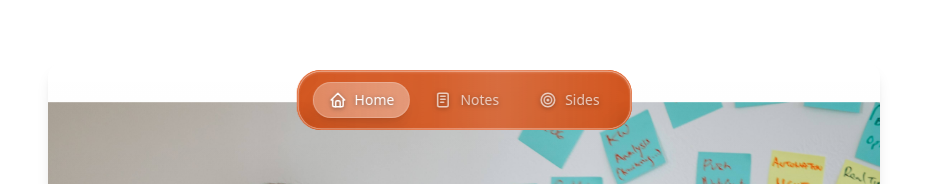
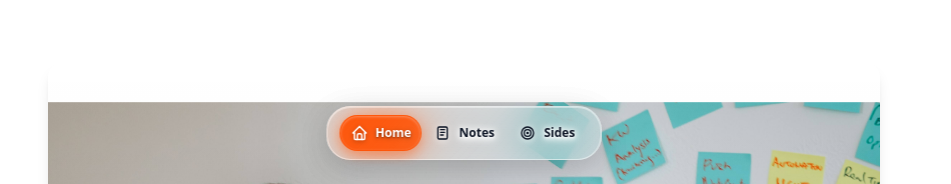
Before and after one commit to henrykobutra/kobutra-25, a Next.js app: page / in a window 1280 px wide. Shown: the part 616-800 px from the top of the page, without its empty margins (176-1127 px from the left). Built offline with nearby package versions, Linux system fonts and the light colour scheme.

Commit message:
feat: redesign bottom navigation with Framer Motion animations and glass effect

```diff
--- a/components/ui/bottom-navigation.tsx
+++ b/components/ui/bottom-navigation.tsx
@@ -1,8 +1,8 @@
 "use client"
 
+import { motion } from "framer-motion"
 import { usePathname, useRouter } from "next/navigation"
 import { IconHome, IconNotes, IconTarget } from "@tabler/icons-react"
-import EnhancedLiquidGlass from "@/components/ui/enhanced-liquid-glass"
 
 interface NavigationItem {
   id: string
@@ -17,50 +17,220 @@ const navigationItems: NavigationItem[] = [
   { id: "sides", label: "Sides", path: "/sides", icon: IconTarget },
 ]
 
+// Animation variants
+const containerVariants = {
+  hidden: {
+    y: 100,
+    opacity: 0,
+    scale: 0.9
+  },
+  visible: {
+    y: 0,
+    opacity: 1,
+    scale: 1,
+    transition: {
+      staggerChildren: 0.1,
+      delayChildren: 0.2
+    }
+  }
+}
+
+
+
 export default function BottomNavigation() {
   const pathname = usePathname()
   const router = useRouter()
 
   const getActiveItem = () => {
-    const item = navigationItems.find(item => item.path === pathname)
-    return item?.id || "home"
+    // Handle exact path matches first
+    const exactMatch = navigationItems.find(item => item.path === pathname)
+    if (exactMatch) {
+      return exactMatch.id
     }
 
+    // Handle path-based matching for nested routes
+    if (pathname.startsWith("/notes")) {
+      return "notes"
+    }
+    if (pathname.startsWith("/sides")) {
+      return "sides"
+    }
+
+    // Default to home for root path or any unmatched path
+    return "home"
+  }
+
+  const activeItemId = getActiveItem()
+
+
   return (
-    <div className="fixed bottom-6 left-1/2 transform -translate-x-1/2 z-50">
-      <EnhancedLiquidGlass
-        displacementScale={15}
-        blurAmount={6}
-        saturation={140}
-        aberrationIntensity={1.5}
-        cornerRadius={24}
-        padding="12px 16px"
-        className="backdrop-blur-xl bg-orange-600/70"
+    <motion.div
+      className="fixed bottom-6 left-1/2 transform -translate-x-1/2 z-50"
+      variants={containerVariants}
+      initial="hidden"
+      animate="visible"
+      whileHover={{
+        y: -2,
+        transition: { duration: 0.2 }
+      }}
     >
-        <nav className="flex items-center gap-2">
-          {navigationItems.map((item) => (
-            <button
+      <motion.div
+        whileHover={{ scale: 1.05 }}
+        transition={{ duration: 0.2 }}
+      >
+        <div className="backdrop-blur-xl bg-white/20 border border-white/40 rounded-3xl px-3 py-2 shadow-2xl" style={{
+          background: 'linear-gradient(135deg, rgba(255,255,255,0.25) 0%, rgba(255,255,255,0.1) 100%)',
+          backdropFilter: 'blur(20px)',
+          boxShadow: 'inset 0 1px 0 rgba(255,255,255,0.3), 0 8px 32px rgba(0,0,0,0.1)'
+        }}>
+          <nav className="flex items-center gap-0 relative">
+            {/* Smooth sliding active background */}
+            <motion.div
+              className="absolute top-0 bottom-0 rounded-full shadow-lg"
+              style={{
+                background: 'linear-gradient(135deg, rgba(255,79,0,0.9) 0%, rgba(255,79,0,0.8) 100%)',
+                border: '1px solid rgba(255,79,0,0.3)',
+                boxShadow: 'inset 0 1px 3px rgba(255,255,255,0.3), 0 4px 12px rgba(255,79,0,0.3)'
+              }}
+              animate={{
+                x: navigationItems.findIndex(item => item.id === activeItemId) * 82,
+                width: 82
+              }}
+              transition={{
+                type: "spring",
+                stiffness: 400,
+                damping: 30
+              }}
+              layoutId="activeTab"
+            />
+
+            {navigationItems.map((item, index) => {
+              const isActive = activeItemId === item.id
+
+              return (
+                <motion.button
                   key={item.id}
                   onClick={() => router.push(item.path)}
-              className={`relative px-4 py-2 rounded-full transition-all duration-200 cursor-pointer ${
-                getActiveItem() === item.id
-                  ? "text-white bg-white/20 shadow-lg"
-                  : "text-white/70 hover:text-white hover:bg-white/10"
+                  className={`relative flex items-center gap-2 px-3 py-2.5 rounded-full cursor-pointer transition-all duration-200 min-w-[82px] justify-center ${
+                    isActive
+                      ? "text-white font-semibold"
+                      : "text-gray-900 hover:text-black font-semibold"
                   }`}
+                  style={{
+                    textShadow: isActive
+                      ? '0 1px 2px rgba(0,0,0,0.3)'
+                      : '0 1px 3px rgba(255,255,255,0.9), 0 0 8px rgba(255,255,255,0.6)'
+                  }}
+                  whileHover={!isActive ? {
+                    scale: 1.02,
+                    transition: { duration: 0.15 }
+                  } : {}}
+                  whileTap={{
+                    scale: 0.98,
+                    transition: { duration: 0.1 }
+                  }}
+                  initial={{ opacity: 0, y: 20 }}
+                  animate={{
+                    opacity: 1,
+                    y: 0,
+                    transition: { delay: index * 0.08 + 0.2 }
+                  }}
                 >
-              <div className="flex items-center gap-2">
-                <item.icon size={18} className="text-current drop-shadow-[0_1px_2px_rgba(0,0,0,0.5)]" />
-                <span className="text-sm font-medium drop-shadow-[0_1px_2px_rgba(0,0,0,0.5)]">{item.label}</span>
+                  {/* Subtle hover glow for non-active items */}
+                  {!isActive && (
+                    <motion.div
+                      className="absolute inset-0 rounded-full bg-gray-200/50"
+                      initial={{ opacity: 0 }}
+                      whileHover={{ opacity: 1 }}
+                      transition={{ duration: 0.2 }}
+                    />
+                  )}
+
+                  {/* Content */}
+                  <div className="relative flex items-center gap-2 z-10">
+                    <motion.div
+                      animate={{
+                        scale: isActive ? 1.1 : 1,
+                        transition: { duration: 0.2 }
+                      }}
+                      whileHover={{
+                        y: isActive ? 0 : -1,
+                        transition: { duration: 0.15 }
+                      }}
+                      whileTap={{
+                        scale: 0.9,
+                        transition: { duration: 0.1 }
+                      }}
+                    >
+                      <item.icon
+                        size={16}
+                        className={`${
+                          isActive
+                            ? "text-white drop-shadow-[0_1px_2px_rgba(0,0,0,0.3)]"
+                            : "text-current drop-shadow-[0_1px_3px_rgba(255,255,255,0.9)] filter drop-shadow-[0_0_8px_rgba(255,255,255,0.6)]"
+                        }`}
+                      />
+                    </motion.div>
+
+                    <motion.span
+                      className={`text-xs whitespace-nowrap ${
+                        isActive
+                          ? "text-white drop-shadow-[0_1px_2px_rgba(0,0,0,0.3)]"
+                          : "text-current drop-shadow-[0_1px_3px_rgba(255,255,255,0.9)] filter drop-shadow-[0_0_8px_rgba(255,255,255,0.6)]"
+                      }`}
+                      animate={{
+                        scale: isActive ? 1.02 : 1,
+                        transition: { duration: 0.2 }
+                      }}
+                    >
+                      {item.label}
+                    </motion.span>
                   </div>
 
-              {/* Active indicator */}
-              {getActiveItem() === item.id && (
-                <div className="absolute inset-0 rounded-full bg-gradient-to-r from-white/10 to-white/20 border border-white/20" />
-              )}
-            </button>
-          ))}
+                  {/* Click ripple effect */}
+                  <motion.div
+                    className="absolute inset-0 rounded-full bg-orange-300/40"
+                    initial={{ scale: 0, opacity: 0 }}
+                    whileTap={{
+                      scale: [0, 1.1],
+                      opacity: [0.6, 0],
+                      transition: { duration: 0.3 }
+                    }}
+                  />
+                </motion.button>
+              )
+            })}
           </nav>
-      </EnhancedLiquidGlass>
         </div>
+      </motion.div>
+
+      {/* Floating particles effect */}
+      <motion.div
+        className="absolute -top-2 left-1/2 transform -translate-x-1/2 w-1 h-1 bg-white/30 rounded-full"
+        animate={{
+          y: [-10, -20, -10],
+          opacity: [0.3, 1, 0.3],
+        }}
+        transition={{
+          duration: 3,
+          repeat: Infinity,
+          ease: "easeInOut"
+        }}
+      />
+
+      <motion.div
+        className="absolute -top-1 right-4 w-0.5 h-0.5 bg-white/20 rounded-full"
+        animate={{
+          y: [-5, -15, -5],
+          opacity: [0.2, 0.8, 0.2],
+        }}
+        transition={{
+          duration: 4,
+          repeat: Infinity,
+          ease: "easeInOut",
+          delay: 1
+        }}
+      />
+    </motion.div>
   )
 }
```
Lines whose indentation alone changed are shown as unchanged.
